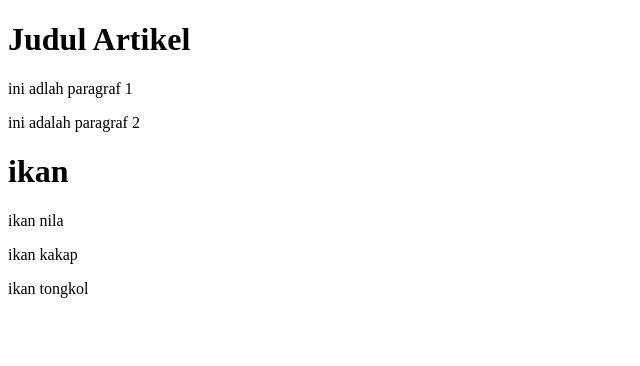
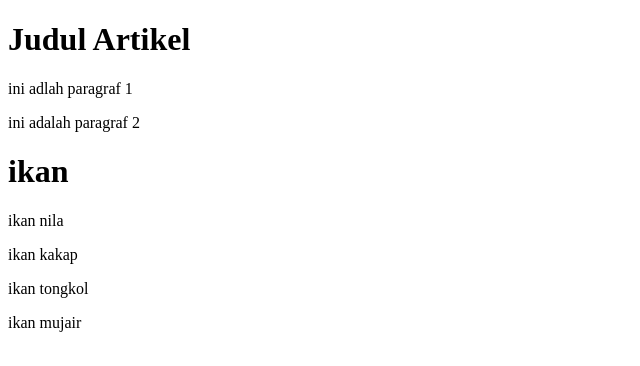
Before and after one commit to Avinash210906/praktek-06, a plain HTML site: page index.html in a window 1280 px wide. Shown: the full height of the page, 0-640 px from the left. Drawn offline with Linux system fonts and the light colour scheme.

Commit message:
ikan mujair

```diff
--- a/index.html
+++ b/index.html
@@ -13,6 +13,7 @@
     <p>ikan nila</p>
     <p>ikan kakap</p>
     <p>ikan tongkol</p>
+    <p>ikan mujair</p>
 
 
 
```
